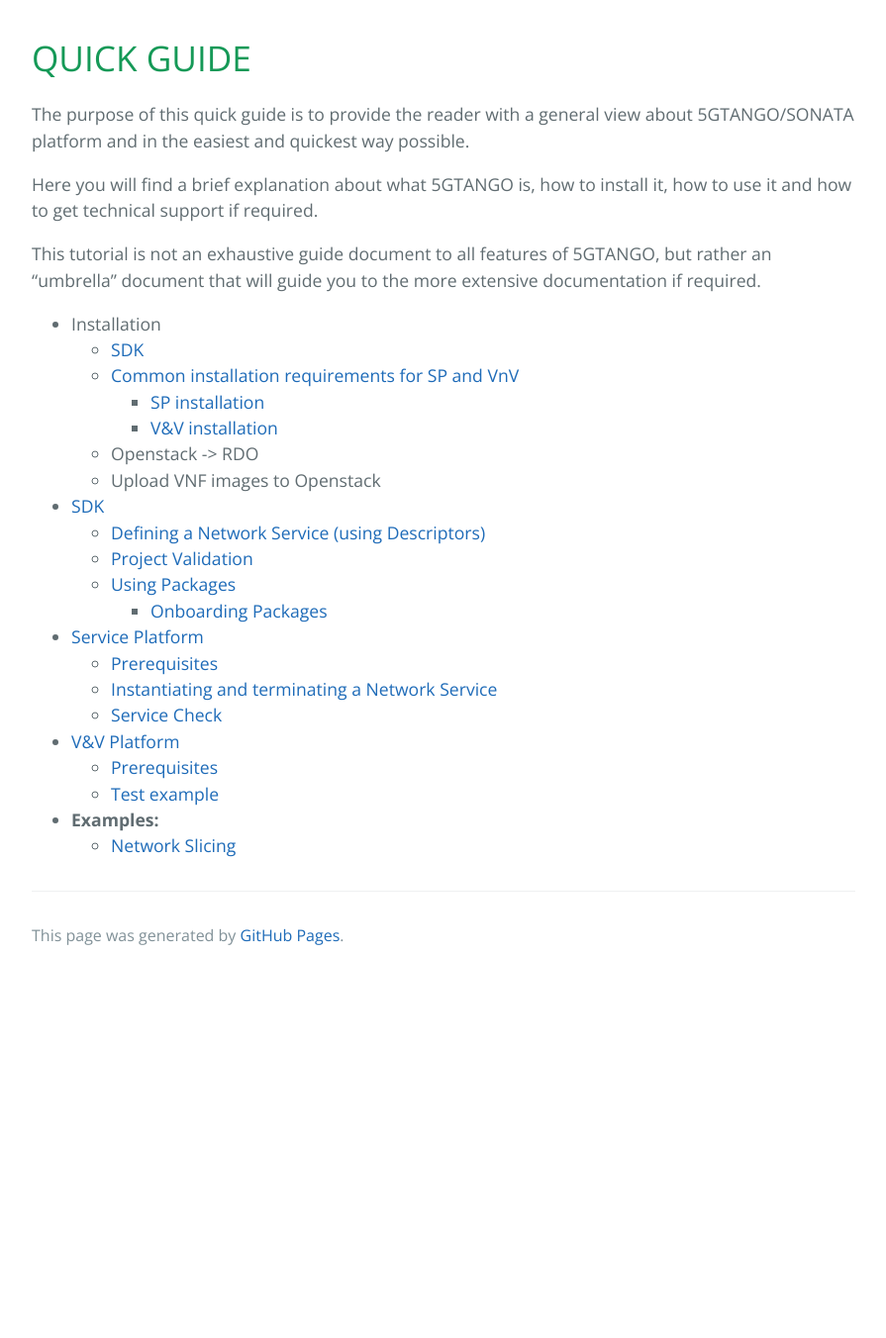
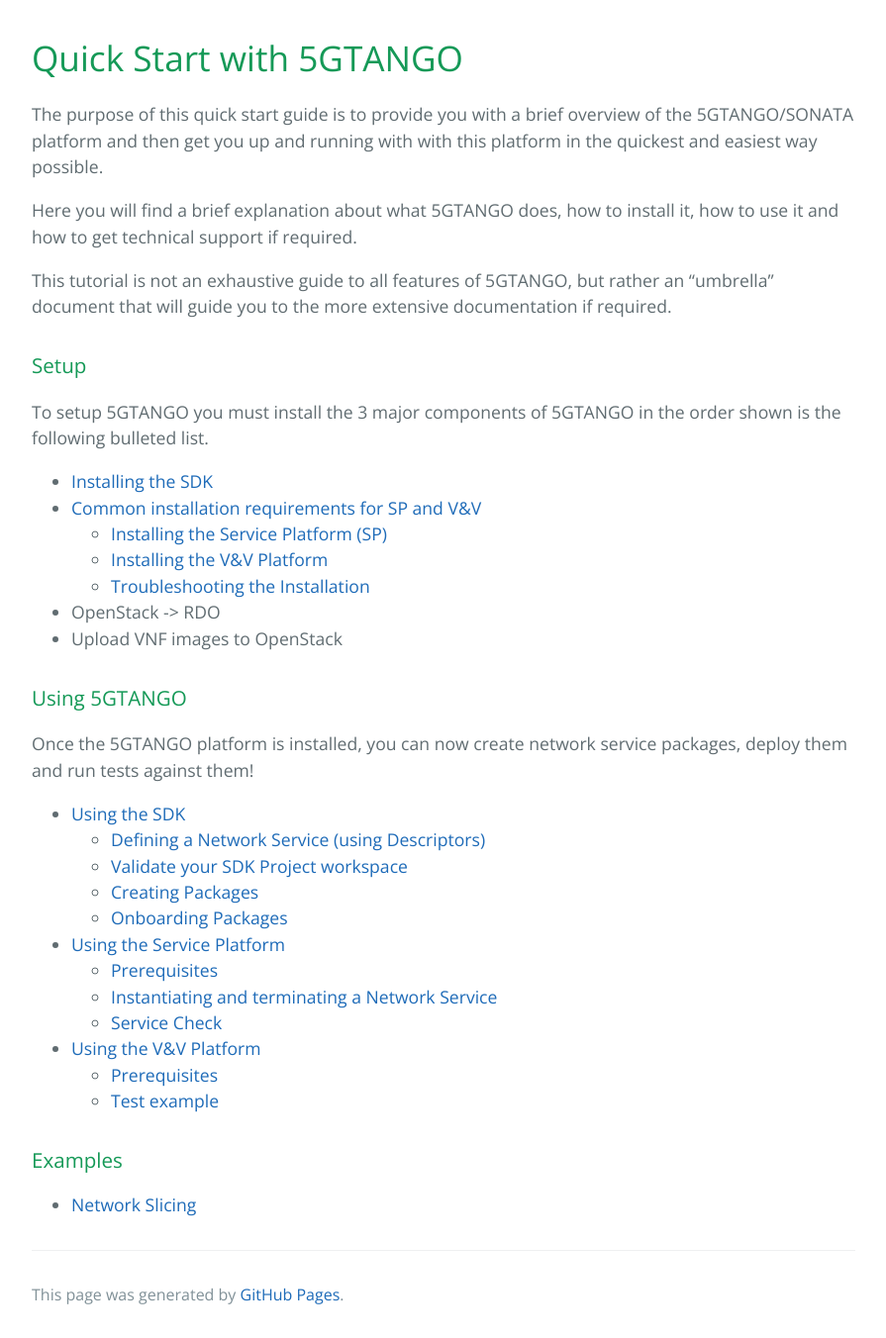
Before and after one commit to sonata-nfv/sonata-nfv.github.io, a Jekyll site: the page built from quickguide.md, in a window 1280 px wide. Shown: the whole page at 99% size, without its empty margins (192-1087 px from the left). Built offline with Jekyll 4.4.1, drawn with Linux system fonts in a browser that asks for light colours; our own code applies the rules of GitHub Pages for plain Markdown files; before the commit the page ends 989 px from its top, so only the background shows below that.

Commit message:
latest updates on guide

```diff
--- a/quickguide.md
+++ b/quickguide.md
@@ -1,33 +1,40 @@
-# QUICK GUIDE
+# Quick Start with 5GTANGO
 
-The purpose of this quick guide is to provide the reader with a general view about 5GTANGO/SONATA platform and in the easiest and quickest way possible.
+The purpose of this quick start guide is to provide you with a brief overview of the 5GTANGO/SONATA platform and then get you up and running with with this platform in the quickest and easiest way possible.
 
-Here you will find a brief explanation about what 5GTANGO is, how to install it, how to use it and how to get technical support if required.
+Here you will find a brief explanation about what 5GTANGO does, how to install it, how to use it and how to get technical support if required.
 
-This tutorial is not an exhaustive guide document to all features of 5GTANGO, but rather an "umbrella" document that will guide you to the more extensive documentation if required.
+This tutorial is not an exhaustive guide to all features of 5GTANGO, but rather an "umbrella" document that will guide you to the more extensive documentation if required.
 
-* Installation
-  * [SDK](/sdk-installation)
-  * [Common installation requirements for SP and VnV](/common-installation)
-    * [SP installation](/sp-installation)
-    * [V&V installation](/vnv-installation)
-  * Openstack -> RDO
-  * Upload VNF images to Openstack
+### Setup
+To setup 5GTANGO you must install the 3 major components of 5GTANGO  in the order shown is the following bulleted list.
+  * [Installing the SDK](/sdk-installation)
+  * [Common installation requirements for SP and V&V](/common-installation)
+    * [Installing the Service Platform (SP)](/sp-installation)
+    * [Installing the V&V Platform](/vnv-installation)
+    * [Troubleshooting the Installation](/troubleshooting.md)
+  * OpenStack -> RDO
+  * Upload VNF images to OpenStack
 
-* [SDK](/sdk)
+### Using 5GTANGO
+
+Once the 5GTANGO platform is installed, you can now create network service packages, deploy them and run tests against them!
+
+* [Using the SDK](/sdk)
   * [Defining a Network Service (using Descriptors)](/sdk#descriptors-creation)
-  * [Project Validation](/sdk#validation)
-  * [Using Packages](/sdk#package-creation)
-     * [Onboarding Packages](/sdk#package-on-boarding)
+  * [Validate your SDK Project workspace](/sdk#validation)
+  * [Creating Packages](/sdk#package-creation)
+  * [Onboarding Packages](/sdk#package-on-boarding)
 
-* [Service Platform](/sp)
+* [Using the Service Platform](/sp)
   * [Prerequisites](/sp#prerequisites)
   * [Instantiating and terminating a Network Service](/sp#instantiating-and-terminating-a-network-service)
   * [Service Check](/sp#service-check)
 
-* [V&V Platform](/vnv.md)
+* [Using the V&V Platform](/vnv.md)
   * [Prerequisites](/vnv.md#prerequisites)
   * [Test example](/vnv.md#test)
 
-* **Examples:**
+
+### Examples
   * [Network Slicing](/slicing)
```
Also changed, not shown: common-installation.md (+10 -10 lines), vnv.md (+34 -35 lines), troubleshooting.md (added).
